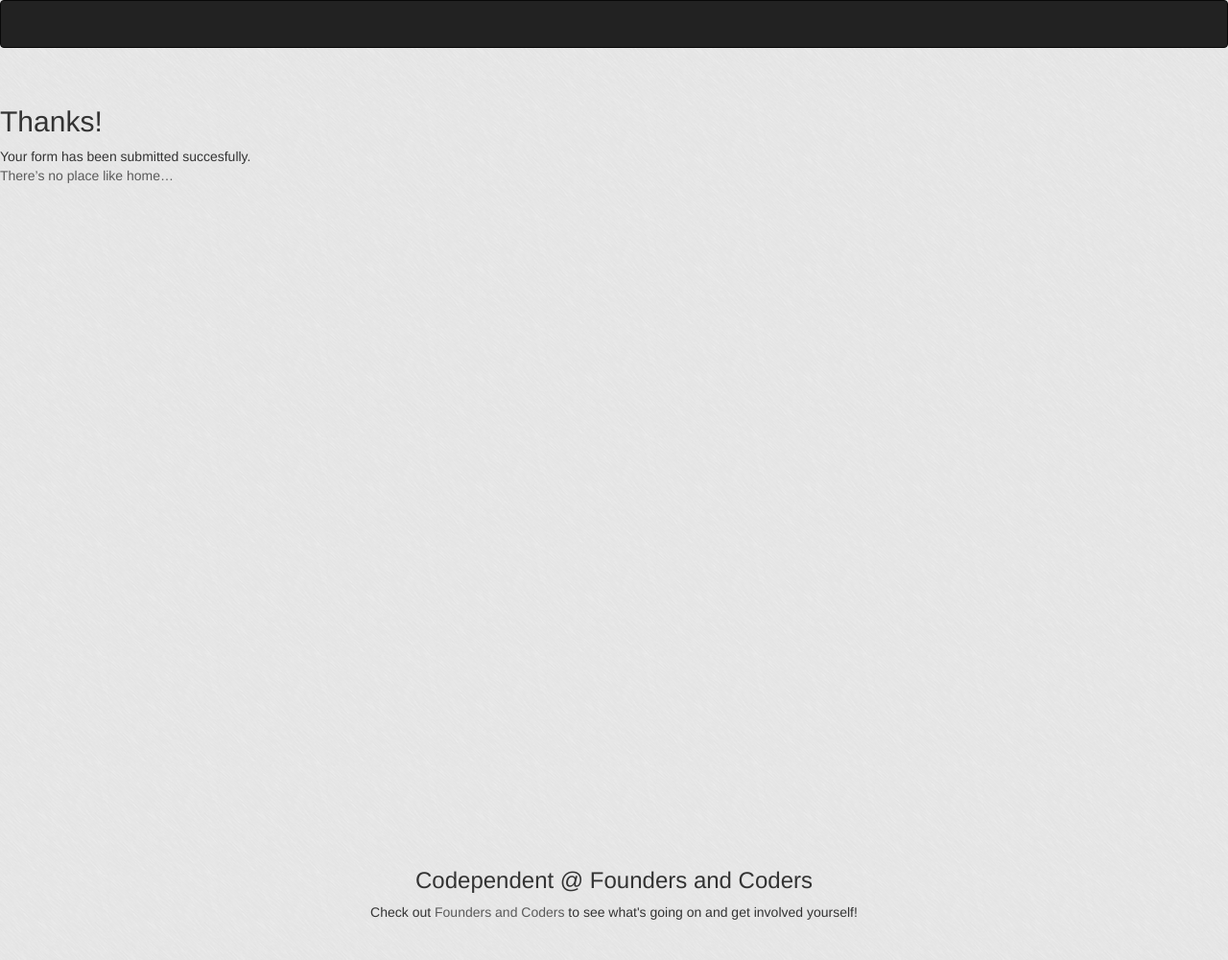
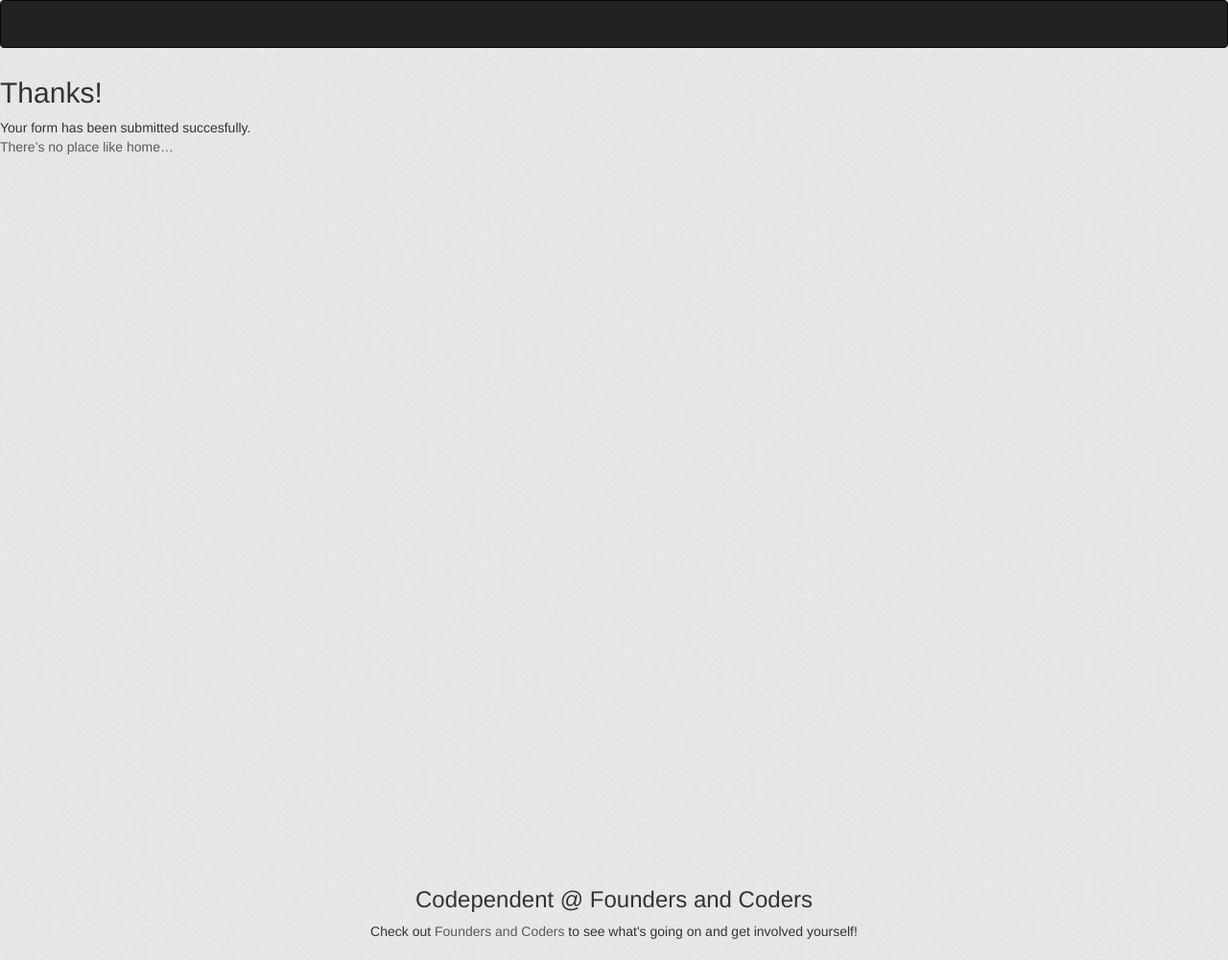
Before and after one commit to amilvasishtha/amilvasishtha.github.io, a Jekyll site: the page built from thankyou.md, in a window 1280 px wide. Shown: the whole page at 96% size. Built offline with Jekyll 4.4.1, drawn with Linux system fonts in a browser that asks for light colours; nearby versions of some CDN libraries.

Commit message:
margins on navbar

```diff
--- a/css/main.scss
+++ b/css/main.scss
@@ -12,7 +12,6 @@
   overflow:auto;
   padding-bottom: 75px; /* must be same height as the footer */
   /*Top padding to bring content out from under fixed nav*/
-  padding-top: 50px; //was 50px!
 }
 
 #sticky-body-home {
@@ -218,6 +217,7 @@
   right: 0;
   bottom: 50%;
   overflow: hidden;
+  padding-bottom: 40px;
 }
 
 
@@ -225,10 +225,6 @@
   color: white;
 }
 
-
-.navbar {
-  margin-bottom: 0;
-}
 
 .nav {
   font-family: Consolas;
```
